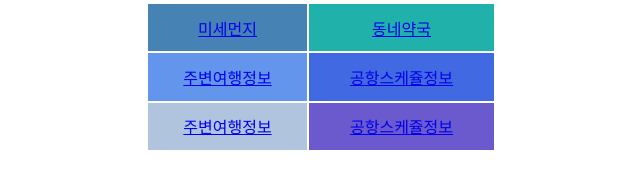
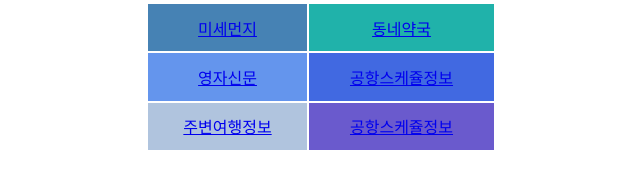
Before and after one commit to aiplushub/seikatsu, a plain HTML site: page index.html in a window 1280 px wide. Shown: the part 221-410 px from the top of the page, 319-959 px from the left. Drawn offline with nearby package versions, Linux system fonts and the light colour scheme.

Commit message:
Update index.html

```diff
--- a/index.html
+++ b/index.html
@@ -28,7 +28,7 @@
 </TR>
 <TR>
     <TD style="background-color:cornflowerblue" align="CENTER">
-    <A HREF="tourinfo.html" target="_blank">주변여행정보</A>
+    <A HREF="ennews.html" target="_blank">영자신문</A>
     </TD>
     <TD style="background-color:royalblue" align="CENTER">
     <A HREF="flightinfo.html" target="_blank">공항스케쥴정보</A>
```
